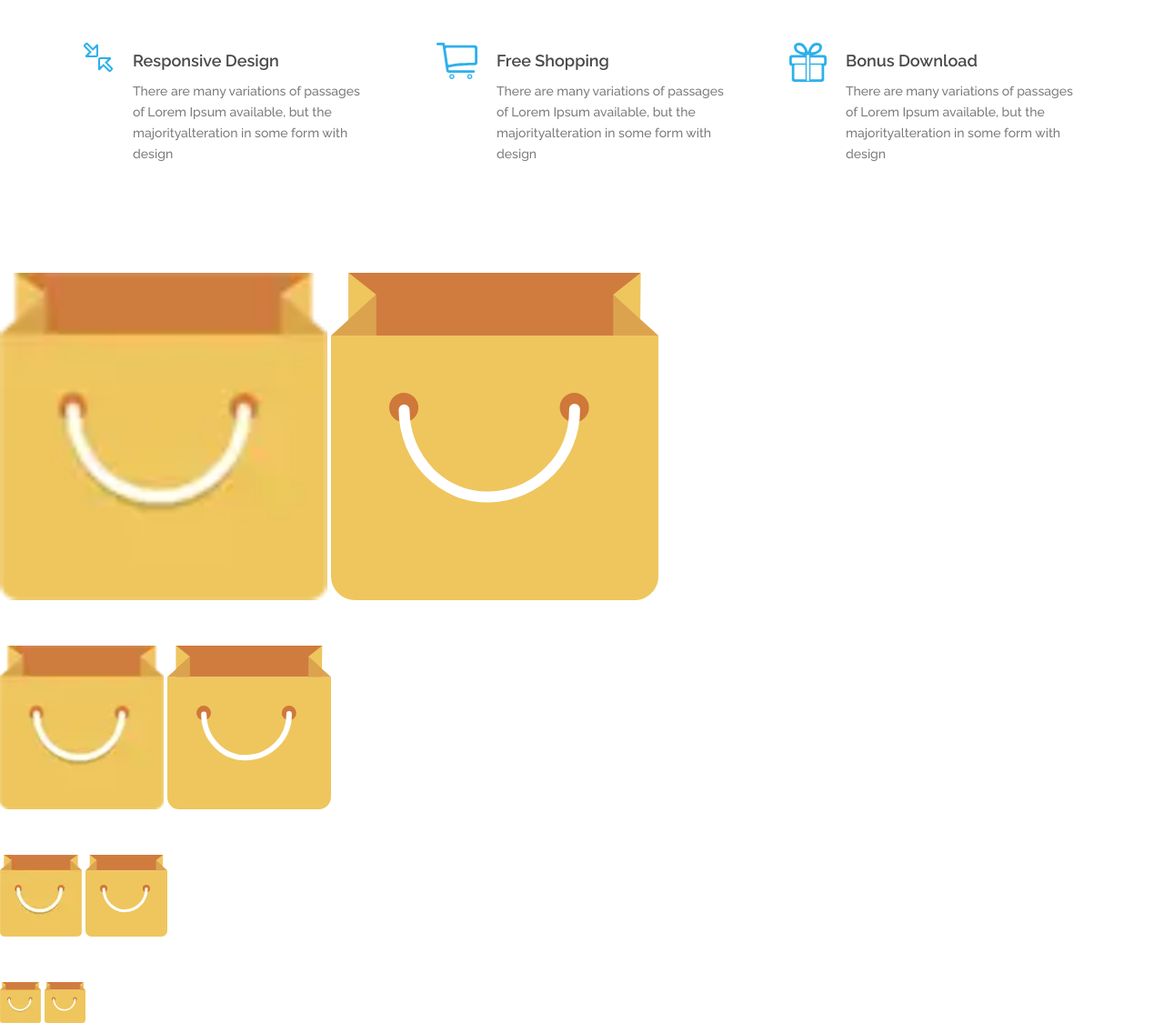
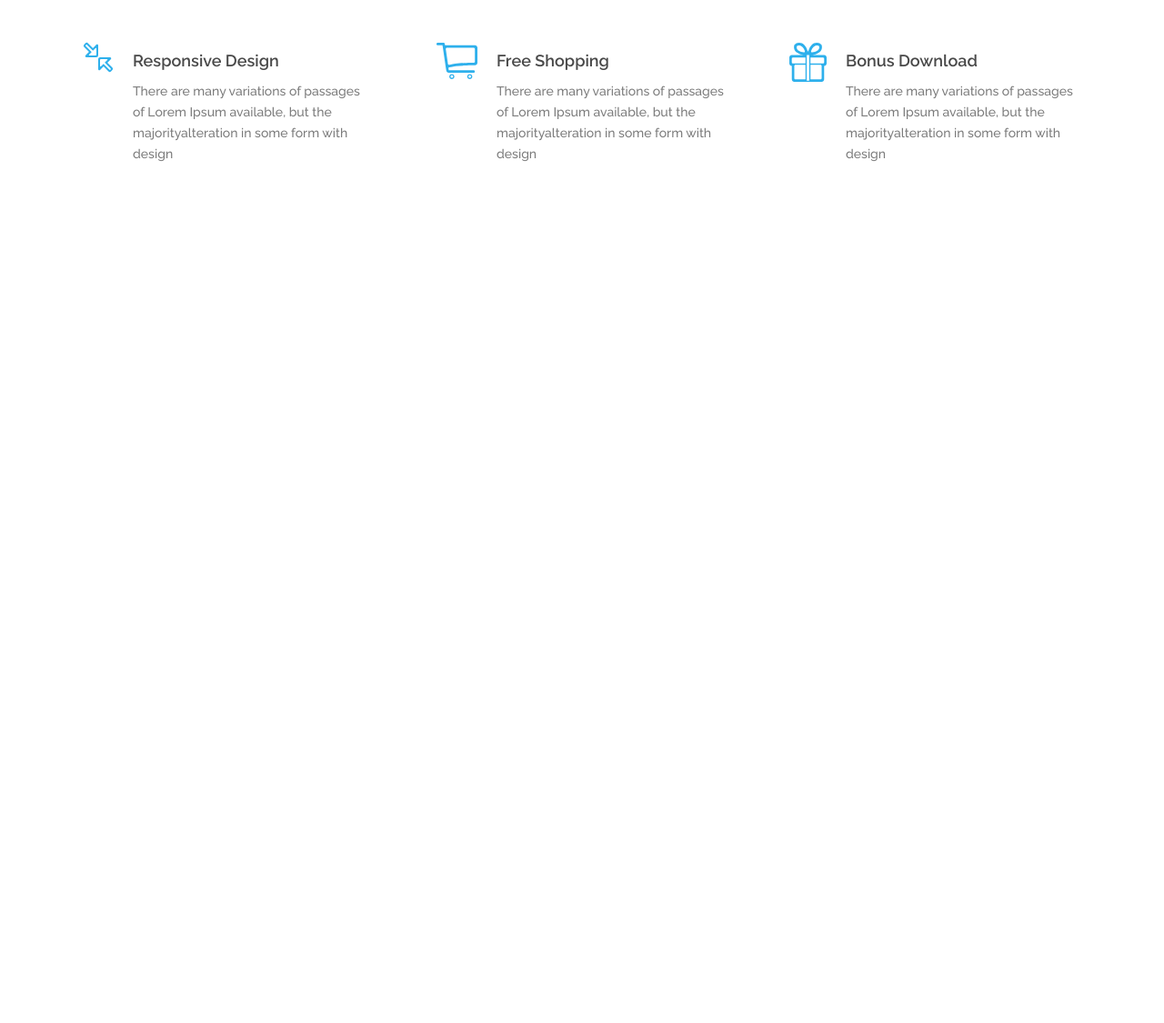
Before and after one commit to fN9ne/Flaby, a plain HTML site: page index.html in a window 1280 px wide. Shown: the part 2783-3908 px from the top of the page at 91% size. After the commit the page ends 3083 px from the top, so only its background shows below. Drawn offline with nearby package versions, Linux system fonts and the light colour scheme; files whose address does not match are found by name; a web font is replaced by a local one.

Commit message:
rollback test

```diff
--- a/index.html
+++ b/index.html
@@ -203,22 +203,6 @@
 					</div>
 				</div>
 			</section>
-			<div class="sho" style="margin-bottom: 50px;">
-				<picture><source srcset="img/shoppingBag.webp" type="image/webp"><img src="img/shoppingBag.png" style="width: 360px; height: 360px;" alt=""></picture>
-				<picture><source srcset="img/shoppingBag.svg" type="image/webp"><img src="img/shoppingBag.svg" style="width: 360px; height: 360px;" alt=""></picture>
-			</div>
-			<div class="sho" style="margin-bottom: 50px;">
-				<picture><source srcset="img/shoppingBag.webp" type="image/webp"><img src="img/shoppingBag.png" style="width: 180px; height: 180px;" alt=""></picture>
-				<picture><source srcset="img/shoppingBag.svg" type="image/webp"><img src="img/shoppingBag.svg" style="width: 180px; height: 180px;" alt=""></picture>
-			</div>
-			<div class="sho" style="margin-bottom: 50px;">
-				<picture><source srcset="img/shoppingBag.webp" type="image/webp"><img src="img/shoppingBag.png" style="width: 90px; height: 90px;" alt=""></picture>
-				<picture><source srcset="img/shoppingBag.svg" type="image/webp"><img src="img/shoppingBag.svg" style="width: 90px; height: 90px;" alt=""></picture>
-			</div>
-			<div class="sho">
-				<picture><source srcset="img/shoppingBag.webp" type="image/webp"><img src="img/shoppingBag.png" style="width: 45px; height: 45px;" alt=""></picture>
-				<picture><source srcset="img/shoppingBag.svg" type="image/webp"><img src="img/shoppingBag.svg" style="width: 45px; height: 45px;" alt=""></picture>
-			</div>
 		</main>
 	</div>
 	<script src="js/script.min.js"></script>
```
